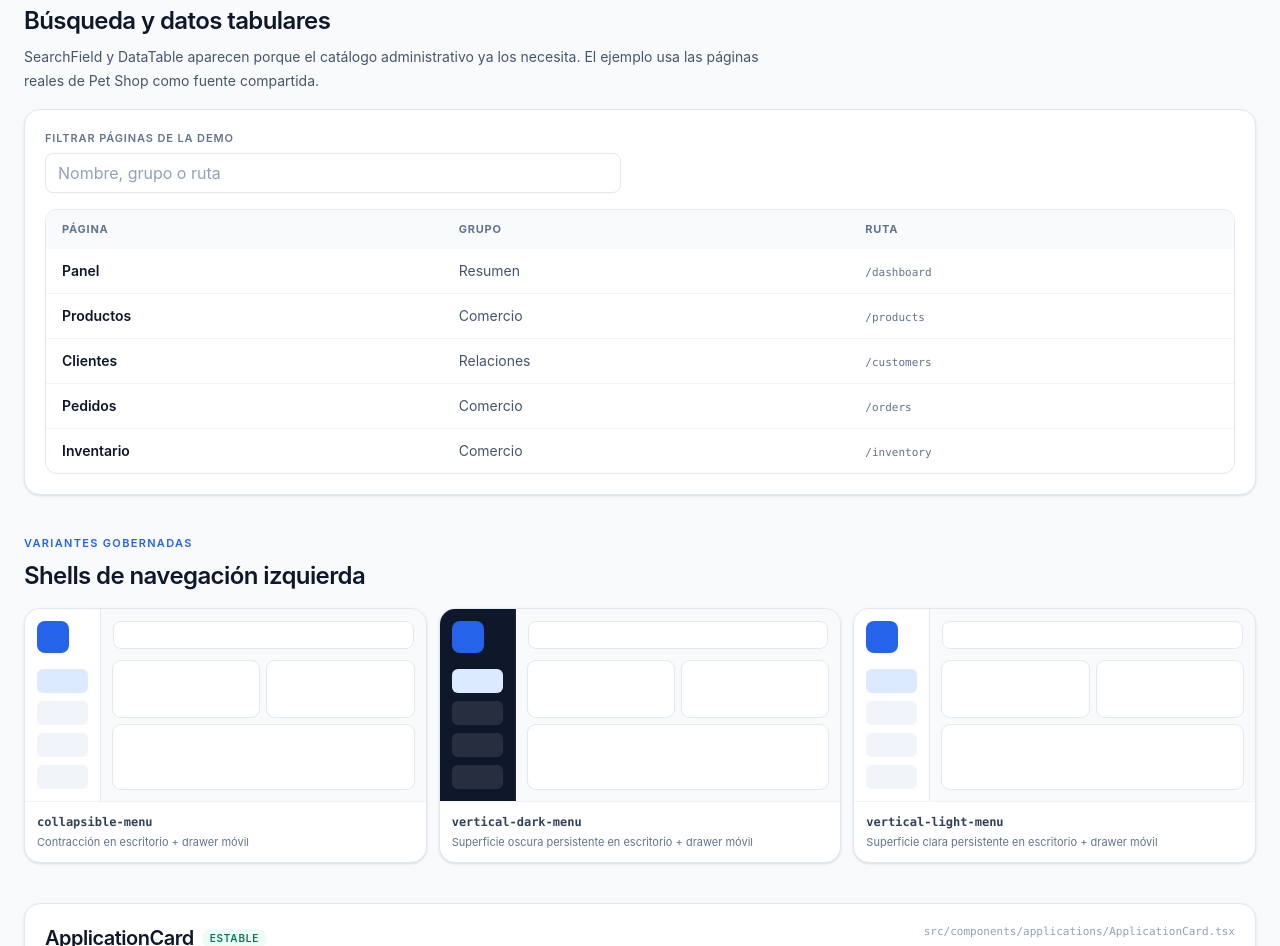
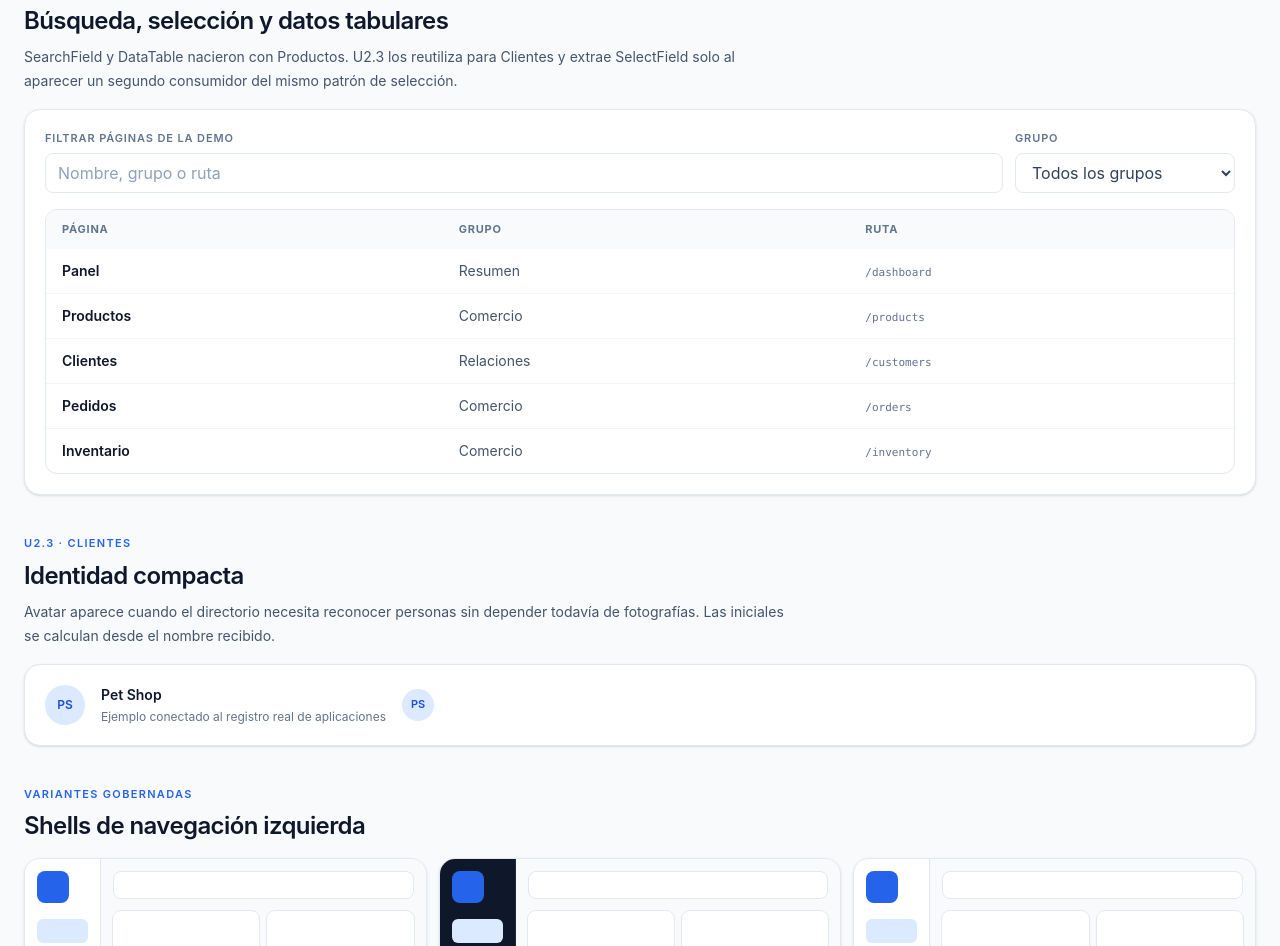
Before and after one commit to LuisHdezE/WebBlueprint, a React (Vite) app: page /components in a window 1280 px wide. Shown: the part 1640-2586 px from the top of the page. Built offline with nearby package versions, Linux system fonts and the light colour scheme.

Commit message:
docs: add live Avatar and SelectField examples

```diff
--- a/src/pages/ComponentsPage.tsx
+++ b/src/pages/ComponentsPage.tsx
@@ -4,11 +4,13 @@ import type { DemoPageDefinition } from '@/applications/application.types';
 import { ApplicationCard } from '@/components/applications/ApplicationCard';
 import { ApplicationPreview } from '@/components/applications/ApplicationPreview';
 import { ActivityFeed } from '@/components/data-display/ActivityFeed';
+import { Avatar } from '@/components/data-display/Avatar';
 import { DataTable, type DataTableColumn } from '@/components/data-display/DataTable';
 import { MetricCard } from '@/components/data-display/MetricCard';
 import { StatusBadge } from '@/components/data-display/StatusBadge';
 import { InlineFeedback } from '@/components/feedback/InlineFeedback';
 import { SearchField } from '@/components/forms/SearchField';
+import { SelectField, type SelectFieldOption } from '@/components/forms/SelectField';
 import {
   componentDocumentation,
   getMaturityLabel,
@@ -55,11 +57,25 @@ const demoPageColumns: readonly DataTableColumn<DemoPageDefinition>[] = [
 export function ComponentsPage() {
   const sampleApplication = applicationRegistry[0];
   const [componentQuery, setComponentQuery] = useState('');
+  const [selectedGroup, setSelectedGroup] = useState('all');
   const normalizedQuery = componentQuery.trim().toLocaleLowerCase('es');
+  const groupOptions: readonly SelectFieldOption<string>[] = sampleApplication
+    ? [
+        { value: 'all', label: 'Todos los grupos' },
+        ...Array.from(new Set(sampleApplication.demoPages.map((page) => page.group))).map((group) => ({
+          value: group,
+          label: group,
+        })),
+      ]
+    : [{ value: 'all', label: 'Todos los grupos' }];
   const filteredDemoPages: readonly DemoPageDefinition[] = sampleApplication
-    ? sampleApplication.demoPages.filter((page) =>
-        [page.label, page.group, page.path].some((value) => value.toLocaleLowerCase('es').includes(normalizedQuery)),
-      )
+    ? sampleApplication.demoPages.filter((page) => {
+        const matchesSearch = [page.label, page.group, page.path].some((value) =>
+          value.toLocaleLowerCase('es').includes(normalizedQuery),
+        );
+        const matchesGroup = selectedGroup === 'all' || page.group === selectedGroup;
+        return matchesSearch && matchesGroup;
+      })
     : [];
 
   return (
@@ -127,14 +143,14 @@ export function ComponentsPage() {
       </section>
 
       <section className="mt-10">
-        <p className="text-[11px] font-semibold uppercase tracking-[0.12em] text-brand-600">U2.2 · Productos</p>
-        <h2 className="mt-2 text-2xl font-semibold tracking-tight text-slate-900">Búsqueda y datos tabulares</h2>
+        <p className="text-[11px] font-semibold uppercase tracking-[0.12em] text-brand-600">U2.2 → U2.3 · Reutilización real</p>
+        <h2 className="mt-2 text-2xl font-semibold tracking-tight text-slate-900">Búsqueda, selección y datos tabulares</h2>
         <p className="mt-2 max-w-3xl text-sm leading-6 text-slate-600">
-          SearchField y DataTable aparecen porque el catálogo administrativo ya los necesita. El ejemplo usa las páginas reales de Pet Shop como fuente compartida.
+          SearchField y DataTable nacieron con Productos. U2.3 los reutiliza para Clientes y extrae SelectField solo al aparecer un segundo consumidor del mismo patrón de selección.
         </p>
 
         <div className="mt-4 rounded-2xl border border-slate-200 bg-white p-4 shadow-sm sm:p-5">
-          <div className="max-w-xl">
+          <div className="grid gap-3 md:grid-cols-[minmax(0,1fr)_220px]">
             <SearchField
               id="component-demo-search"
               label="Filtrar páginas de la demo"
@@ -142,18 +158,43 @@ export function ComponentsPage() {
               placeholder="Nombre, grupo o ruta"
               value={componentQuery}
             />
+            <SelectField
+              id="component-demo-group"
+              label="Grupo"
+              onChange={setSelectedGroup}
+              options={groupOptions}
+              value={selectedGroup}
+            />
           </div>
           <div className="mt-4">
             <DataTable
               caption="Páginas registradas en la demo Pet Shop"
               columns={demoPageColumns}
-              emptyMessage="No hay páginas que coincidan con la búsqueda."
+              emptyMessage="No hay páginas que coincidan con los filtros."
               getRowId={(page) => page.id}
               rows={filteredDemoPages}
             />
           </div>
         </div>
       </section>
+
+      {sampleApplication ? (
+        <section className="mt-10">
+          <p className="text-[11px] font-semibold uppercase tracking-[0.12em] text-brand-600">U2.3 · Clientes</p>
+          <h2 className="mt-2 text-2xl font-semibold tracking-tight text-slate-900">Identidad compacta</h2>
+          <p className="mt-2 max-w-3xl text-sm leading-6 text-slate-600">
+            Avatar aparece cuando el directorio necesita reconocer personas sin depender todavía de fotografías. Las iniciales se calculan desde el nombre recibido.
+          </p>
+          <div className="mt-4 flex flex-wrap items-center gap-4 rounded-2xl border border-slate-200 bg-white p-4 shadow-sm sm:p-5">
+            <Avatar name={sampleApplication.name} />
+            <div>
+              <p className="text-sm font-semibold text-slate-900">{sampleApplication.name}</p>
+              <p className="mt-1 text-xs text-slate-500">Ejemplo conectado al registro real de aplicaciones</p>
+            </div>
+            <Avatar name={sampleApplication.name} size="sm" />
+          </div>
+        </section>
+      ) : null}
 
       <section className="mt-10">
         <p className="text-[11px] font-semibold uppercase tracking-[0.12em] text-brand-600">Variantes gobernadas</p>
```
